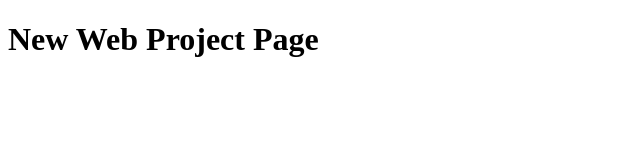
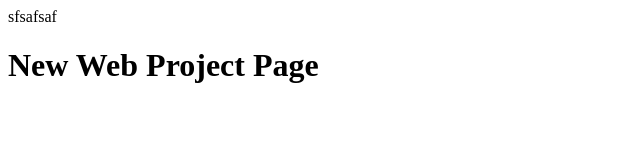
Before and after one commit to prabodh/Test, a plain HTML site: page index.html in a window 1280 px wide. Shown: the whole page, without its empty margins (0-640 px from the left). Drawn offline with Linux system fonts and the light colour scheme.

Commit message:
safsadf
fsafa

```diff
--- a/index.html
+++ b/index.html
@@ -5,7 +5,7 @@
         <meta http-equiv="Content-Type" content="text/html; charset=utf-8" />
         <title>New Web Project</title>
     </head>
-    <body>
+    <body>sfsafsaf
         <h1>New Web Project Page</h1>
     </body>
 </html>
```
